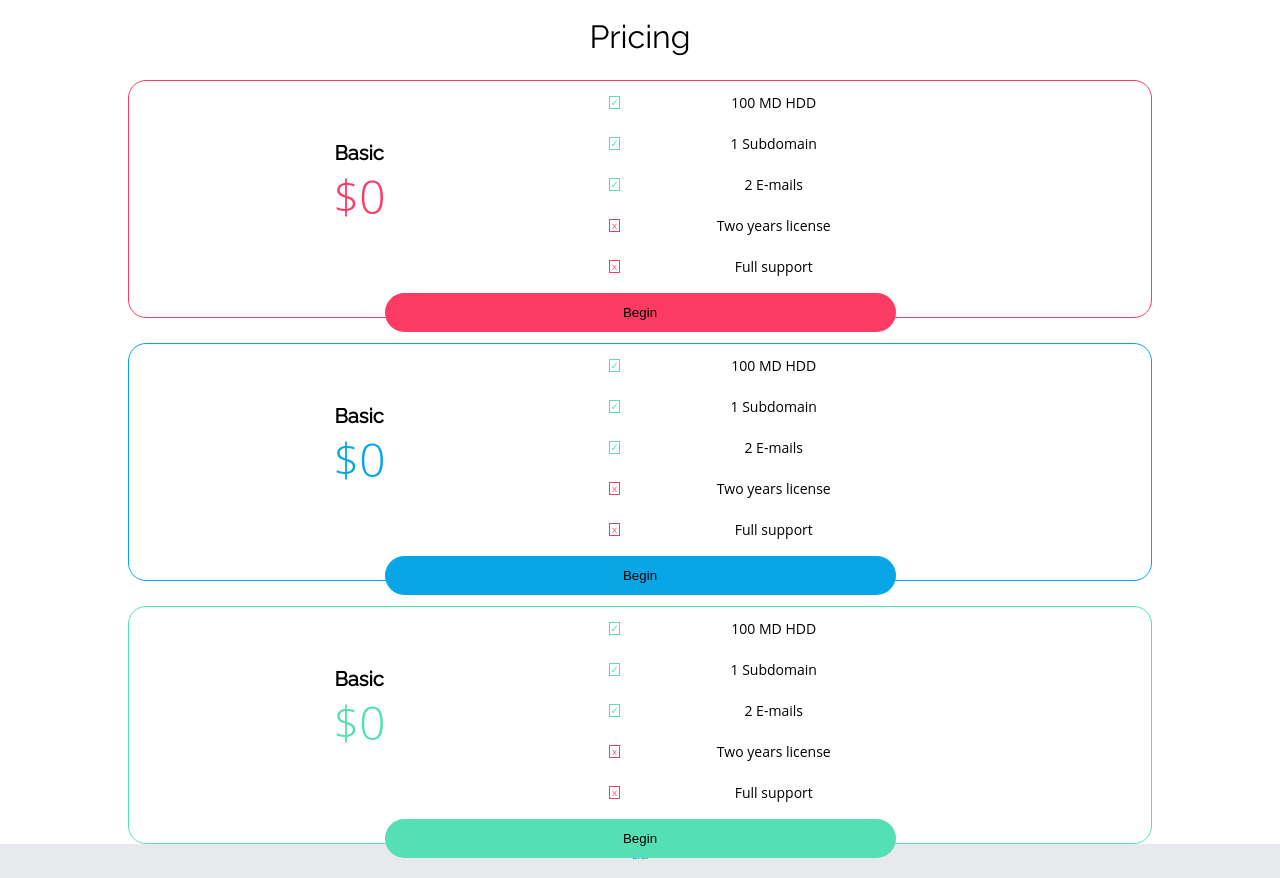
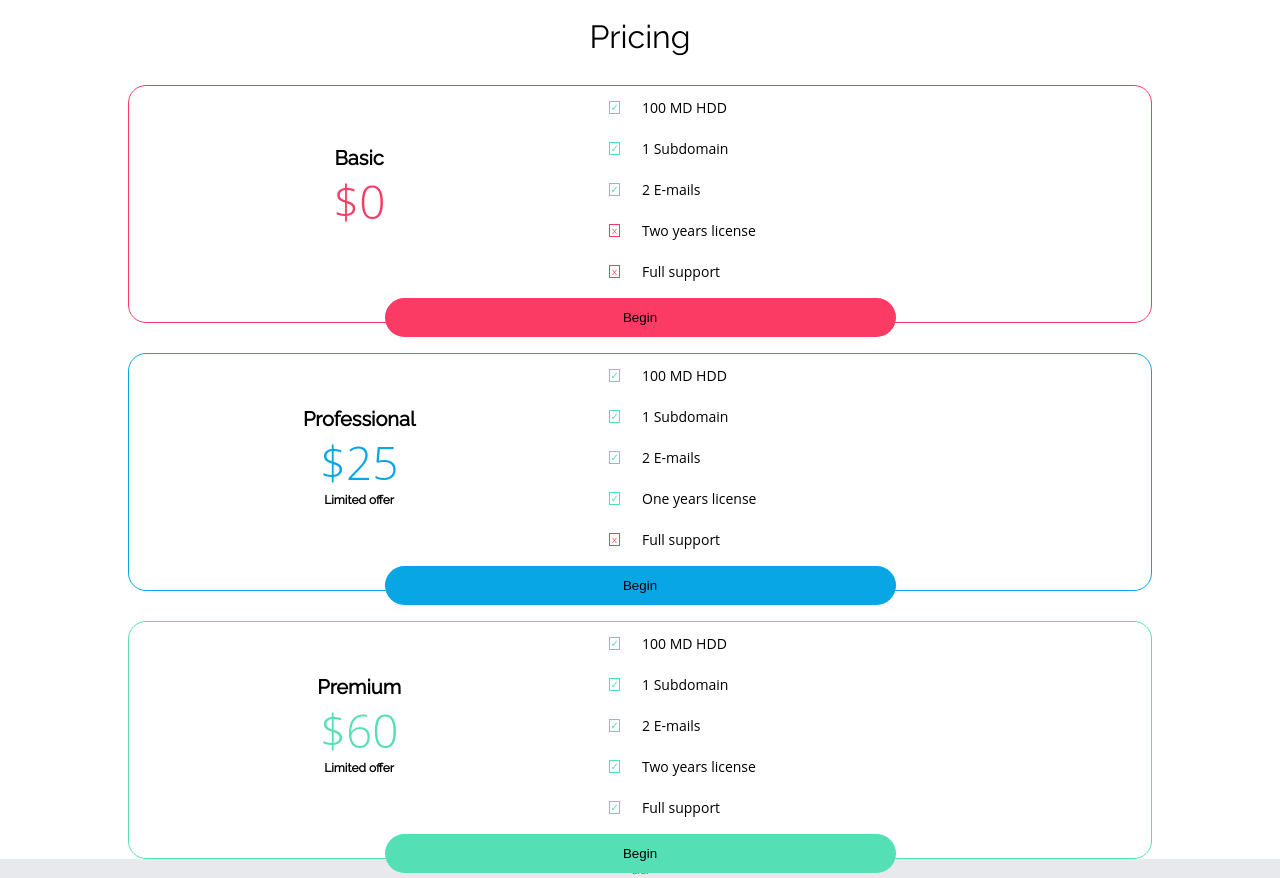
Before and after one commit to ElOsKr/ElOsKr.github.io, a plain HTML site: page index.html in a window 1280 px wide. Shown: the part 3162-4040 px from the top of the page. Drawn offline with Linux system fonts and the light colour scheme.

Commit message:
hover effect add

```diff
--- a/css/main.scss
+++ b/css/main.scss
@@ -323,19 +323,39 @@ body{
         border:1px solid;
         border-radius: 18px;
         margin: 0 auto;
-        margin-top: 25px;
+        margin-top: 30px;
+    }
+
+    &__basic:hover, &__professional:hover, &__premium:hover{
+        transform: scale(1.07, 1.07);
+        border:1px solid;
+        border-radius: 18px;
+        margin: 0 auto;
+        margin-top: 30px;
     }
 
     &__basic{
         border-color: $color-1;
+        &:hover{
+            border-color: $color-1;
+            box-shadow: 5px 10px 27px $color-1;
+        }
     }
 
     &__professional{
         border-color: $color-2;
+        &:hover{
+            border-color: $color-2;
+            box-shadow: 5px 10px 27px $color-2;
+        }
     }
 
-    &__premium{
+    &__premium, &__premium:hover{
         border-color: $color-3;
+        &:hover{
+            border-color: $color-3;
+            box-shadow: 5px 10px 27px $color-3;
+        }
     }
 
 
@@ -367,6 +387,12 @@ body{
         font-size: 46px;
     }
 
+    &__limited{
+        font-family: $main-font;
+        font-size: 12px;
+        font-weight: 700;
+    }
+
     &__status{
         width: 5%;
         font-size: 10px;
@@ -388,8 +414,9 @@ body{
     &__description{
         font-family: $secondary-font;
         font-size: 14px;
-        margin:10px 0px 10px 5px;
-        width: 50%;
+        margin:10px 0px;
+        width: 100%;
+        text-align: left;
     }
 
     &__btn{
--- a/index.html
+++ b/index.html
@@ -208,10 +208,13 @@
                     <tr>
                         <td rowspan="5" class="plan__pricing">
                             <p class="plan__title">
-                                Basic
+                                Professional
                             </p>
                             <p class="plan__cost textColor-2">
-                                $0
+                                $25
+                            </p>
+                            <p class="plan__limited">
+                                Limited offer
                             </p>
                         </td>
                         <td class="plan__status">
@@ -251,13 +254,13 @@
                     </tr>
                     <tr>
                         <td class="plan__status">
-                            <span class="plan__cross">
-                                x
+                            <span class="plan__check">
+                                ✓
                             </span>
                         </td>
                         <td>
                             <p class="plan__description plan__license">
-                                Two years license
+                                One years license
                             </p>
                         </td>
                     </tr>
@@ -283,10 +286,13 @@
                     <tr>
                         <td rowspan="5" class="plan__pricing">
                             <p class="plan__title">
-                                Basic
+                                Premium
                             </p>
                             <p class="plan__cost textColor-3">
-                                $0
+                                $60
+                            </p>
+                            <p class="plan__limited">
+                                Limited offer
                             </p>
                         </td>
                         <td class="plan__status">
@@ -326,8 +332,8 @@
                     </tr>
                     <tr>
                         <td class="plan__status">
-                            <span class="plan__cross">
-                                x
+                            <span class="plan__check">
+                                ✓
                             </span>
                         </td>
                         <td>
@@ -338,8 +344,8 @@
                     </tr>
                     <tr>
                         <td class="plan__status">
-                            <span class="plan__cross">
-                                x
+                            <span class="plan__check">
+                                ✓
                             </span>
                         </td>
                         <td>
```
Also changed, not shown: css/main.css.
